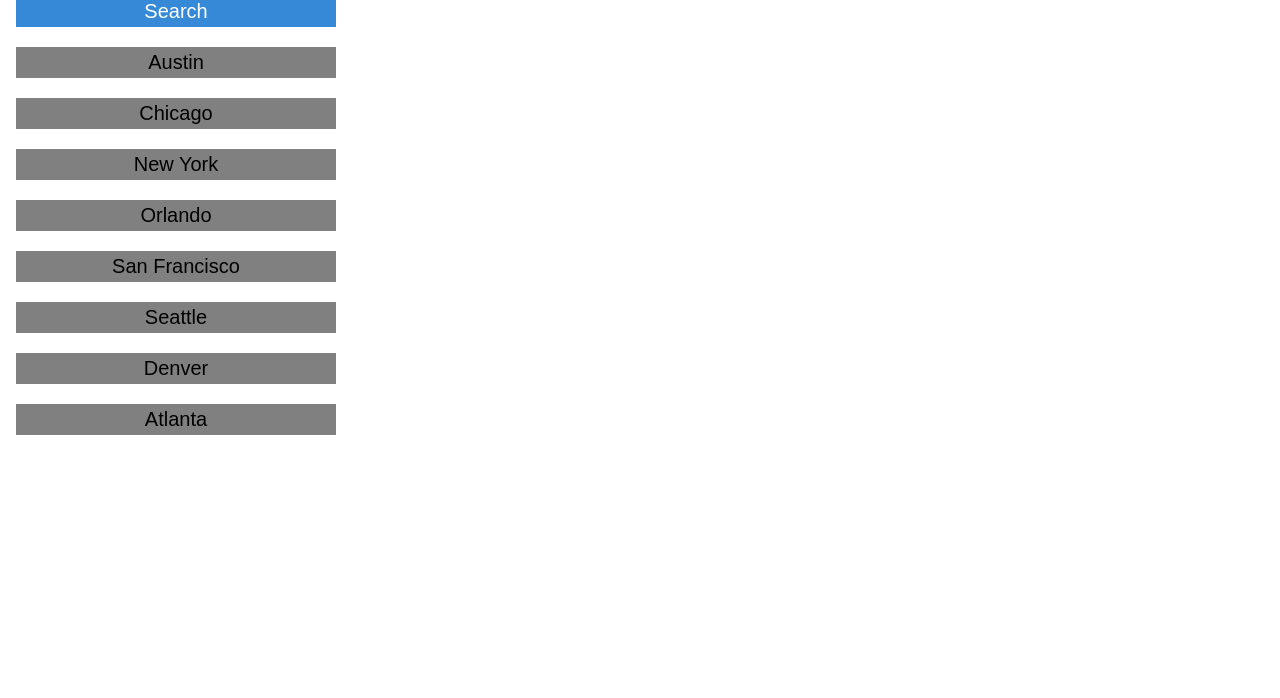
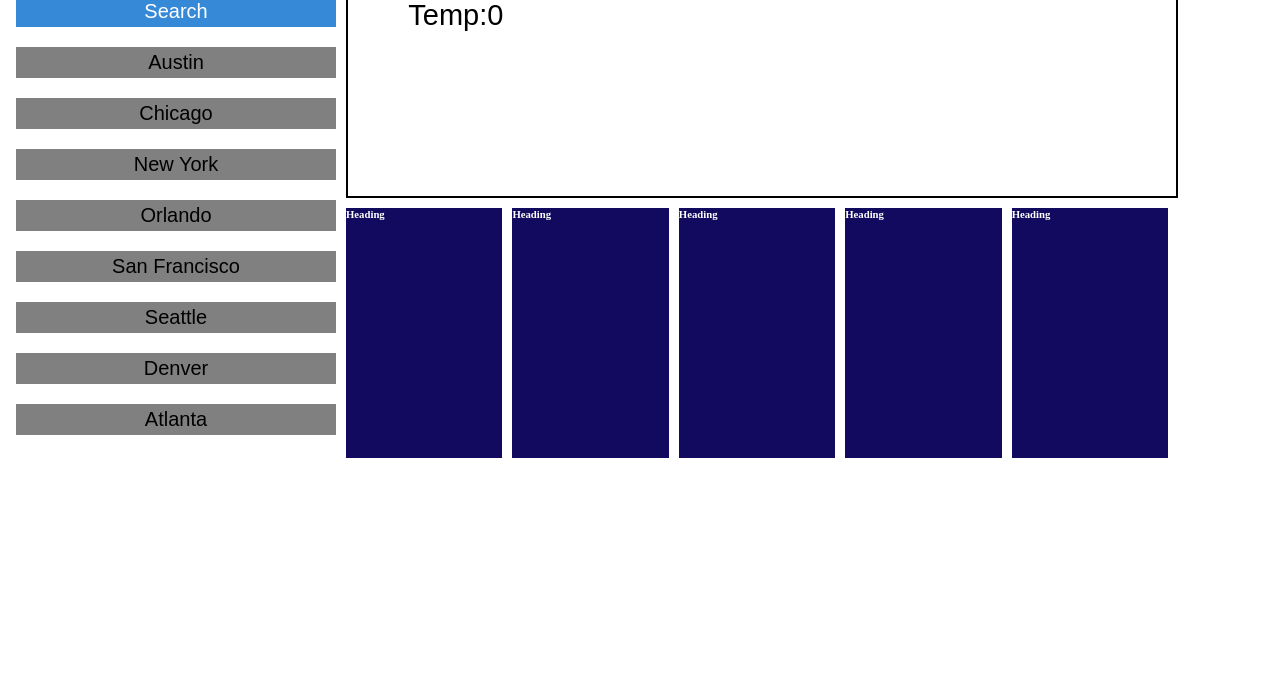
Before and after one commit to salmanghouse1/Weather-Dashboard, a plain HTML site: page index.html in a window 1280 px wide. Shown: the part 202-900 px from the top of the page. Drawn offline with Linux system fonts and the light colour scheme.

```diff
--- a/Assets/css/stylesheet.css
+++ b/Assets/css/stylesheet.css
@@ -19,6 +19,8 @@
     height: 100vh;
     width: 25vw;
     margin-left: 16px;
+    display: inline;
+    float: left;
 }
 
 nav form>* {
@@ -53,3 +55,54 @@
     font-family: Arial, Helvetica, sans-serif;
     text-align: center;
 }
+
+
+/*weather data card styles */
+
+.card {
+    background: rgb(18, 10, 94);
+    width: max-content;
+}
+
+.content {
+    float: left;
+    margin-left: 10px;
+    width: 65vw;
+}
+
+#today {
+    display: flex;
+    align-items: space-between;
+    border: 2px solid black;
+    height: 300px;
+    margin-bottom: 10px;
+}
+
+#fiveDay {
+    display: flex;
+    justify-content: space-around;
+}
+
+.card {
+    width: 210px;
+    margin: 0 10px 0 0;
+    height: 250px;
+}
+
+.card h6 {
+    color: white;
+}
+
+ul {
+    display: block;
+}
+
+li {
+    font-size: 29px;
+    list-style-type: none;
+    font-family: arial;
+}
+
+h3 {
+    display: block;
+}
--- a/index.html
+++ b/index.html
@@ -31,15 +31,38 @@
 
         </form>
     </nav>
-    <div></div>
-    <div>
-        <div></div>
-        <div></div>
-        <div></div>
-        <div></div>
-        <div></div>
+    <div class="content">
+        <div id="today">
+            <h3>Atlanta</h3>
+            <ul>
+                <li>Temp:0</li>
 
+                <li>Temp:0</li>
 
+                <li>Temp:0</li>
+
+                <li>Temp:0</li>
+
+            </ul>
+        </div>
+        <div id="fiveDay">
+            <div class="card">
+                <h6>Heading</h6><img src='' />
+            </div>
+            <div class="card">
+                <h6>Heading</h6><img src='' />
+            </div>
+
+            <div class="card">
+                <h6>Heading</h6><img src='' />
+            </div>
+            <div class="card">
+                <h6>Heading</h6><img src='' />
+            </div>
+            <div class="card">
+                <h6>Heading</h6><img src='' />
+            </div>
+        </div>
     </div>
 </body>
 
```
